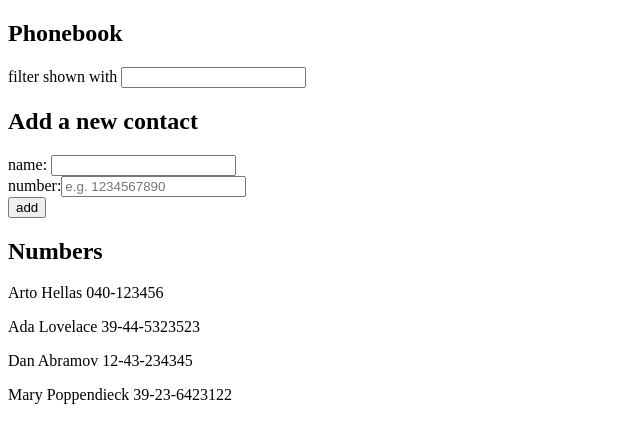
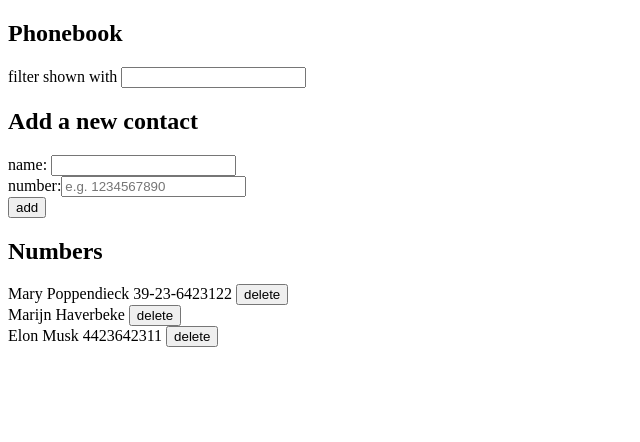
Before and after one commit to adityash1/FullStackOpen-Exercises, a React (Create React App) app in the folder part2/phonebook/: page / in a window 1280 px wide. Shown: the top 442 px of the page, without its empty margins (0-640 px from the left). Built offline with nearby package versions, Linux system fonts and the light colour scheme; data requests are answered from the project's data file.

Commit message:
till exercise 2.18

```diff
--- a/part2/phonebook/db.json
+++ b/part2/phonebook/db.json
@@ -1,24 +1,19 @@
 {
-  "persons":[
-    {
-      "name": "Arto Hellas",
-      "number": "040-123456",
-      "id": 1
-    },
-    {
-      "name": "Ada Lovelace",
-      "number": "39-44-5323523",
-      "id": 2
-    },
-    {
-      "name": "Dan Abramov",
-      "number": "12-43-234345",
-      "id": 3
-    },
+  "persons": [
     {
       "name": "Mary Poppendieck",
       "number": "39-23-6423122",
       "id": 4
+    },
+    {
+      "name": "Marijn Haverbeke",
+      "6263927004": "",
+      "id": 5
+    },
+    {
+      "name": "Elon Musk",
+      "number": "4423642311",
+      "id": 6
     }
   ]
 }
--- a/part2/phonebook/src/App.js
+++ b/part2/phonebook/src/App.js
@@ -1,10 +1,8 @@
 import Filter from "./components/Filter";
 import ContactForm from "./components/ContactForm";
-import Persons from "./components/ContactList";
+import ContactList from "./components/ContactList";
 import { useState, useEffect } from "react";
-
-import axios from "axios";
-
+import list from "./services/list";
 
 const App = () => {
   const [persons, setPersons] = useState([]);
@@ -13,14 +11,11 @@ const App = () => {
   const [filter, setFilter] = useState("");
 
   useEffect(() => {
-    console.log('effect')
-    axios
-    .get('http://localhost:3001/persons')
-    .then(response => {
-      console.log('promise fulfilled')
-      setPersons(response.data)
-    })
-  }, [])
+    list.getAll().then((initialPersons) => {
+      console.log("promise fulfilled");
+      setPersons(initialPersons);
+    });
+  }, []);
 
   // event handler function for filter input
   const handleFilterChange = (event) => {
@@ -39,20 +34,63 @@ const App = () => {
   // event handler function for form submission
   const addContact = (event) => {
     event.preventDefault();
-    if (persons.find((person) => person.name === newName)) {
+    if (
+      persons.find(
+        (person) => person.name.toLowerCase() === newName.toLowerCase()
+      ) &&
+      persons.find((person) => person.number === newNumber)
+    ) {
       alert(`${newName} is already added to the phonebook`);
-    } else if (persons.find((person) => person.number === newNumber)) {
-      alert(`There already exist a contact with the number ${newNumber}`);
+    } else if (
+      persons.find(
+        (person) => person.name.toLowerCase() === newName.toLowerCase()
+      )
+    ) {
+      const result = window.confirm(
+        `${newName} is already added to the phonebook, replace the old number with a new one?`
+      );
+      if (result) {
+        const person = persons.find(
+          (person) => person.name.toLowerCase() === newName.toLowerCase()
+        );
+        const id = person.id;
+        const newPerson = { ...person, number: newNumber };
+        list.update(id, newPerson).then((response) => {
+          setPersons(
+            persons.map((person) => (person.id !== id ? person : response))
+          );
+        });
+      }
     } else {
       const newPerson = {
         name: newName,
         number: newNumber,
-        id: persons.length + 1,
       };
-      setPersons(persons.concat(newPerson));
+      list.create(newPerson).then((returnedPerson) => {
+        setPersons(persons.concat(newPerson));
+      });
     }
     setNewName("");
     setNewNumber("");
+  };
+
+  // event handler function for delete button
+  const handleDelete = (person) => {
+    const result = window.confirm(`Delete ${person.name}?`);
+    if (result)
+      list
+        .remove(person.id)
+        .then((response) => {
+          setPersons(persons.filter((p) => p.id !== person.id));
+          window.confirm(`${person.name} was deleted from the phonebook`);
+        })
+        .catch((error) => {
+          alert({
+            message: `${person.name} was already removed`,
+            style: "error",
+          });
+          setPersons(persons.filter((p) => p.id !== person.id));
+        });
   };
 
   return (
@@ -68,7 +106,12 @@ const App = () => {
         handleNumberChange={handleNumberChange}
       />
       <h2>Numbers</h2>
-      <Persons key={persons.id} persons={persons} filter={filter} />
+      <ContactList
+        key={persons.id}
+        persons={persons}
+        filter={filter}
+        onRemove={handleDelete}
+      />
     </>
   );
 };
--- a/part2/phonebook/src/components/Contact.js
+++ b/part2/phonebook/src/components/Contact.js
@@ -1,3 +1,10 @@
-const Contact = ({ person }) => <><p>{person.name} {person.number}</p></>
+const Contact = ({ person, onRemove }) => (
+  <>
+    <div>
+    {person.name} {person.number} {" "}
+    <button onClick={() => onRemove(person)}>delete</button>
+    </div>
+  </>
+);
 
-export default Contact
+export default Contact;
--- a/part2/phonebook/src/components/ContactList.js
+++ b/part2/phonebook/src/components/ContactList.js
@@ -1,12 +1,12 @@
 import Contact from "./Contact";
 
-const ContactList = ({ persons, filter }) => {
+const ContactList = ({ persons, filter, onRemove }) => {
   // if filter is empty, return all persons
   const appliedFilter = filter.length ? filter : persons;
   return (
     <>
       {appliedFilter.map((person) => (
-        <Contact key={person.id} person={person} />
+        <Contact key={person.id} person={person} onRemove={onRemove}/>
       ))}
     </>
   );
--- /dev/null
+++ b/part2/phonebook/src/services/list.js
@@ -0,0 +1,30 @@
+import axios from "axios";
+
+const baseUrl = "http://localhost:3001/persons";
+
+const getAll = () => {
+  const request = axios.get(baseUrl);
+  return request.then((response) => response.data);
+};
+
+const create = (newPerson) => {
+  const request = axios.post(baseUrl, newPerson);
+  return request.then((response) => response.data);
+};
+
+const update = (id, newPhone) => {
+  const request = axios.put(`${baseUrl}/${id}`, newPhone);
+  return request.then((response) => response.data);
+};
+
+const remove = (id) => {
+  const request = axios.delete(`${baseUrl}/${id}`);
+  return request.then((response) => response.statusText);
+};
+
+export default {
+  getAll,
+  create,
+  update,
+  remove,
+};
```
